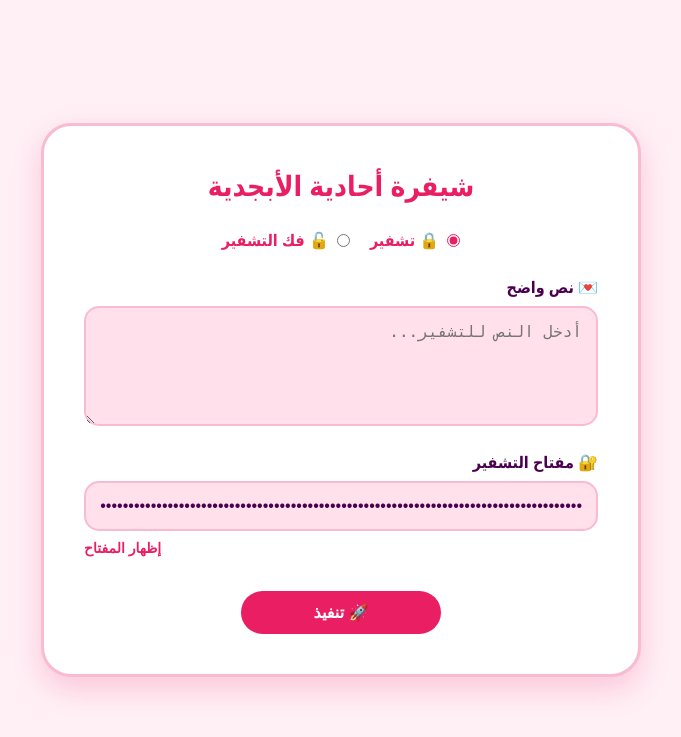
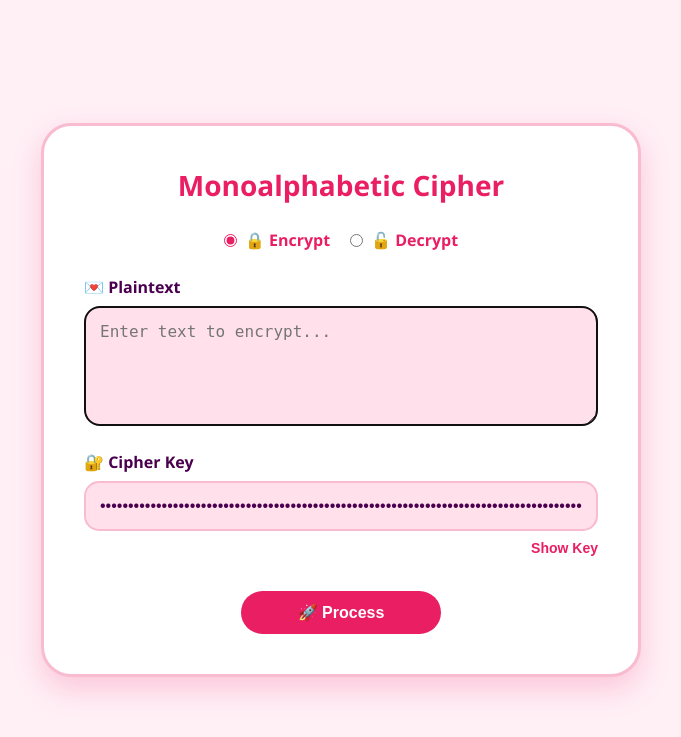
Before and after one commit to zainabhashim/Monoalphabetic, a Flask app: page / in a window 1280 px wide. Shown: the top 737 px of the page, without its empty margins (299-980 px from the left). Run offline with Flask 2, Linux system fonts and the light colour scheme.

Commit message:
Update index.html

```diff
--- a/templates/index.html
+++ b/templates/index.html
@@ -1,9 +1,9 @@
 <!DOCTYPE html>
-<html lang="ar" dir="rtl">
+<html lang="en">
 <head>
   <meta charset="UTF-8">
   <meta name="viewport" content="width=device-width, initial-scale=1.0">
-  <title>شيفرة أحادية الأبجدية</title>
+  <title>Monoalphabetic Cipher</title>
   <style>
     :root {
       --primary: #e91e63;
@@ -72,7 +72,7 @@
     }
 
     .show-btn-container {
-      text-align: left;
+      text-align: right;
       margin-top: 5px;
     }
 
@@ -152,6 +152,9 @@
         const keyPairs = letters.map((l, i) => `${l}:${shuffled[i]}`);
         keyInput.value = keyPairs.join(', ');
       }
+
+      // Auto-focus input field
+      document.querySelector('textarea[name="plaintext"]').focus();
     };
 
     function toggleKey() {
@@ -159,48 +162,59 @@
       const btn = document.getElementById('toggleKeyBtn');
       if (input.type === 'password') {
         input.type = 'text';
-        btn.textContent = 'إخفاء المفتاح';
+        btn.textContent = 'Hide Key';
       } else {
         input.type = 'password';
-        btn.textContent = 'إظهار المفتاح';
+        btn.textContent = 'Show Key';
+      }
+    }
+
+    function handleActionChange() {
+      const resultTextarea = document.querySelector('textarea#result');
+      if (resultTextarea && resultTextarea.value) {
+        document.querySelector('textarea[name="plaintext"]').value = resultTextarea.value;
       }
     }
   </script>
 </head>
 <body>
   <div class="card">
-    <h1>شيفرة أحادية الأبجدية</h1>
+    <h1>Monoalphabetic Cipher</h1>
     <form method="POST">
       <div class="radio-group">
         <div class="radio-option">
-          <input type="radio" id="encrypt" name="action" value="encrypt" {{ 'checked' if action == 'encrypt' }}>
-          <label for="encrypt">🔒 تشفير</label>
+          <input type="radio" id="encrypt" name="action" value="encrypt"
+                 {{ 'checked' if action == 'encrypt' }} onchange="handleActionChange()">
+          <label for="encrypt">🔒 Encrypt</label>
         </div>
         <div class="radio-option">
-          <input type="radio" id="decrypt" name="action" value="decrypt" {{ 'checked' if action == 'decrypt' }}>
-          <label for="decrypt">🔓 فك التشفير</label>
+          <input type="radio" id="decrypt" name="action" value="decrypt"
+                 {{ 'checked' if action == 'decrypt' }} onchange="handleActionChange()">
+          <label for="decrypt">🔓 Decrypt</label>
         </div>
       </div>
 
       <label for="plaintext">
-        {{ '💌 نص واضح' if action == 'encrypt' else '🔓 نص مشفر' }}
+        {{ '💌 Plaintext' if action == 'encrypt' else '🔓 Ciphertext' }}
       </label>
-      <textarea name="plaintext" placeholder="{{ 'أدخل النص للتشفير...' if action == 'encrypt' else 'أدخل النص لفك التشفير...' }}">{{ plaintext }}</textarea>
+      <textarea name="plaintext" placeholder="{{ 'Enter text to encrypt...' if action == 'encrypt' else 'Enter text to decrypt...' }}">{{ plaintext }}</textarea>
 
-      <label for="keymap">🔐 مفتاح التشفير</label>
+      <label for="keymap">🔐 Cipher Key</label>
       <input type="password" id="keymap" name="keymap" value="{{ keymap }}" readonly>
 
       <div class="show-btn-container">
-        <button type="button" class="show-btn" id="toggleKeyBtn" onclick="toggleKey()">إظهار المفتاح</button>
+        <button type="button" class="show-btn" id="toggleKeyBtn" onclick="toggleKey()">Show Key</button>
       </div>
 
+      <input type="hidden" name="previous_action" value="{{ action }}">
+
       <div class="buttons">
-        <button type="submit">🚀 تنفيذ</button>
+        <button type="submit">🚀 Process</button>
       </div>
 
       {% if result %}
       <label for="result">
-        {{ '🌸 النص المشفر' if action == 'encrypt' else '🌸 النص المفكوك' }}
+        {{ '🌸 Ciphertext' if action == 'encrypt' else '🌸 Decrypted Text' }}
       </label>
       <textarea id="result" readonly>{{ result }}</textarea>
       {% endif %}
```
